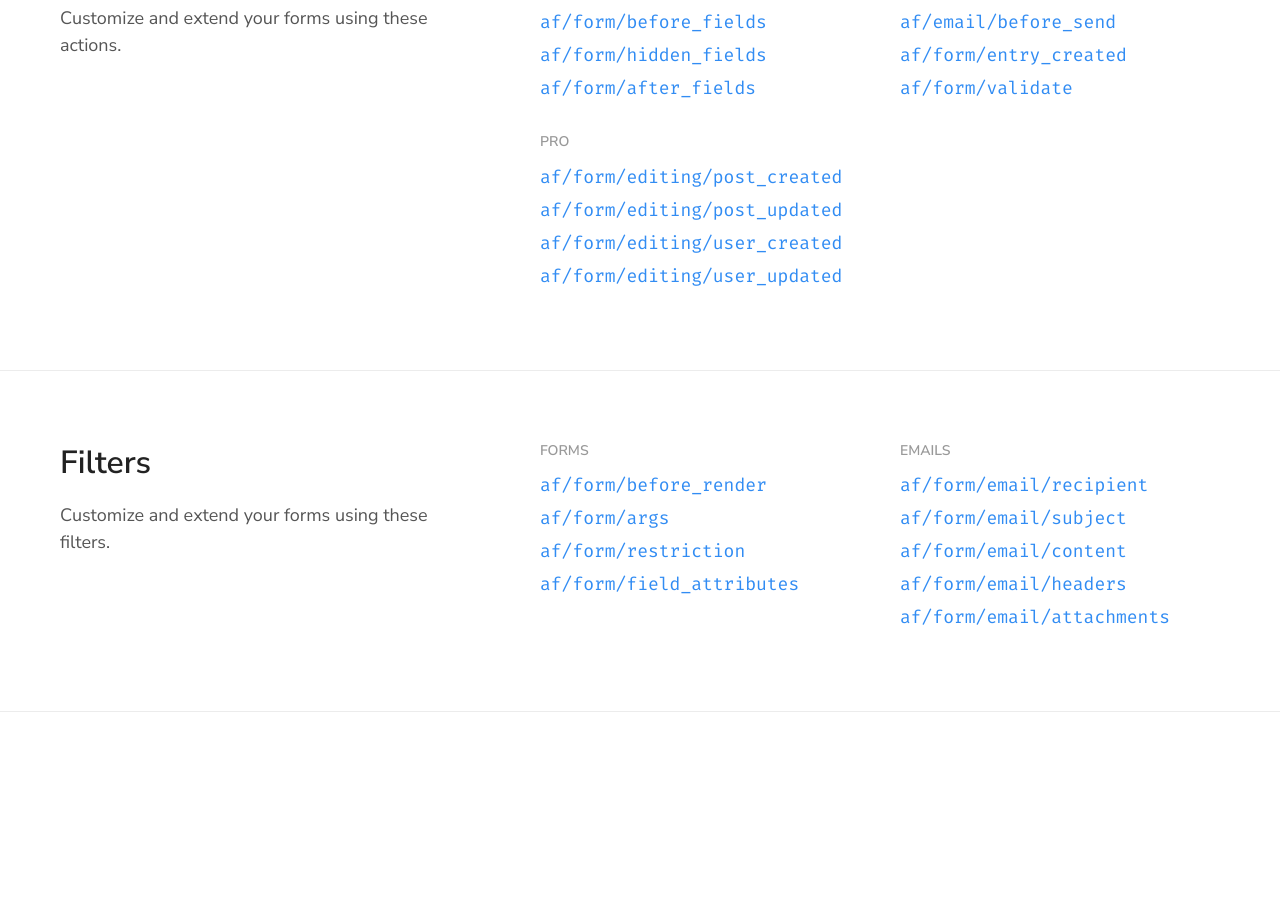
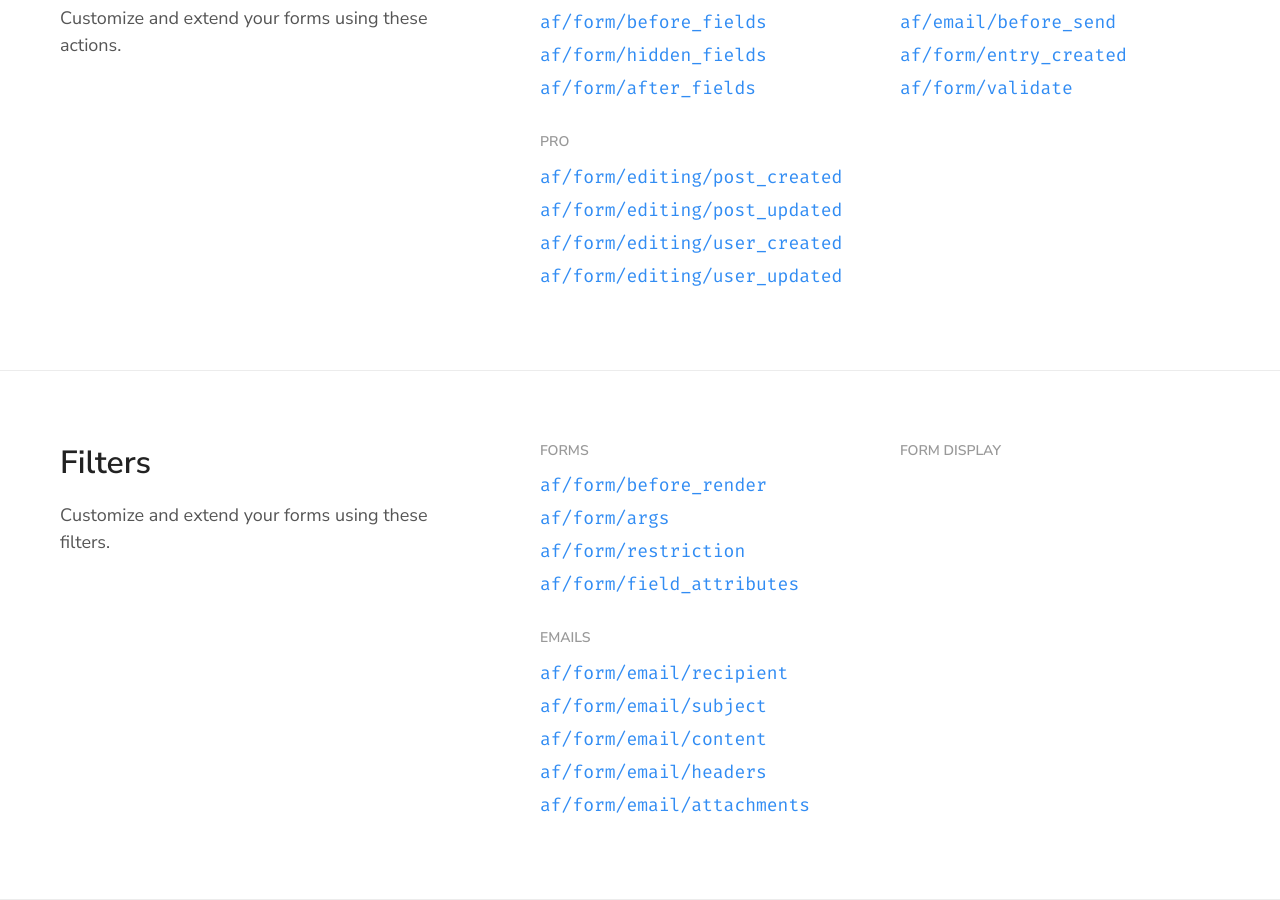
Before and after one commit to advancedforms/advancedforms.github.io, a Jekyll site: the page built from index.md, in a window 1280 px wide and 900 px high, scrolled down 1236 px. Built offline with Jekyll 4.4.1, drawn with Linux system fonts in a browser that asks for light colours; before the commit the page ends 1948 px from its top, so only the background shows below that.

Commit message:
Added more categories for filters

```diff
--- a/_layouts/home.html
+++ b/_layouts/home.html
@@ -139,6 +139,7 @@
 			</div>
 
 			<div class="documentation-wrapper">
+				<div class="row">
 					<div class="documentation-column">
 						<h2>Forms</h2>
 						<ul>
@@ -150,6 +151,18 @@
 					</div>
 
 					<div class="documentation-column">
+						<h2>Form display</h2>
+						<ul>
+							{% assign hooks = site.filters | where: "category", "form-display" %}
+							{% for hook in hooks %}
+								<li><a href="{{ hook.url }}">{{ hook.title }}</a></li>
+							{% endfor %}
+						</ul>
+					</div>
+				</div>
+
+				<div class="row">
+					<div class="documentation-column">
 						<h2>Emails</h2>
 						<ul>
 							{% assign hooks = site.filters | where: "category", "emails" %}
@@ -157,6 +170,7 @@
 								<li><a href="{{ hook.url }}">{{ hook.title }}</a></li>
 							{% endfor %}
 						</ul>
+					</div>
 				</div>
 			</div>
 		</div>
```
Lines whose indentation alone changed are shown as unchanged.
